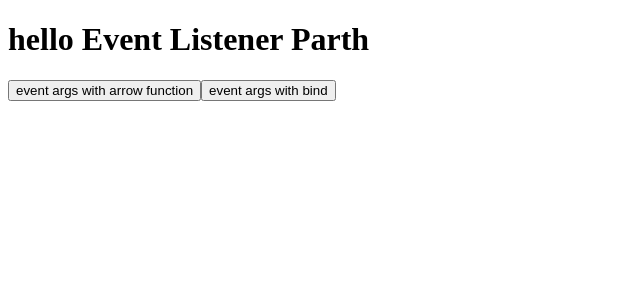
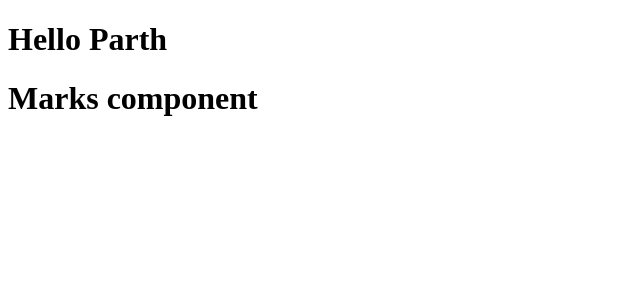
Before and after one commit to ParthPatel133/react-practise-01, a React (Create React App) app: page / in a window 1280 px wide. Shown: the top 300 px of the page, without its empty margins (0-640 px from the left). Built offline with nearby package versions, Linux system fonts and the light colour scheme.

Commit message:
mounting component

```diff
--- a/src/App.js
+++ b/src/App.js
@@ -1,33 +1,34 @@
 import React, { Component } from 'react'
+import Student from './Student'
 
-//class component
-class Student extends Component{
-
-  //state without Constructor
-  state  = {
-    id: 1,
-    name: 'Parth'
-  };
-
-  //arrow function Event Handler
-  handleClick = (id, e) => {
-    console.log(id);
-    console.log(e);
+export default class App extends Component {
+  constructor(props){
+    super(props);
+    console.log('App constructor called');
+    console.log(props);
+    this.state = {
+      roll: '133'
+    }
   }
 
+  static getDerivedStateFromProps(props, state){
+    console.log('App - get derived state from props');
+    console.log(props, state);
+    return null
+    //must return null or object
+  }
 
-  render(){
+  componentDidMount(){
+    //get data from server and set tha data to State
+    console.log('app - componendidmount Mounted')
+  }
+
+  render() {
+    console.log('app rendered');
     return (
       <div>
-        <h1>hello Event Listener {this.state.name}</h1>
-        <button onClick={(e) => {this.handleClick(this.state.id, e)}}> event args with arrow function</button>
-        <button onClick={this.handleClick.bind(this, this.state.id)}> event args with bind</button>
+      <Student name='Parth' />
       </div>
     )
   }
 }
-
-
-
-
-export default Student;
--- /dev/null
+++ b/src/Marks.js
@@ -0,0 +1,12 @@
+import React, { Component } from 'react'
+
+export default class Marks extends Component {
+    render() {
+        console.log('marks rendered')
+        return (
+            <div>
+                <h1>Marks component</h1>
+            </div>
+        )
+    }
+}
--- /dev/null
+++ b/src/Student.js
@@ -0,0 +1,15 @@
+import React, { Component } from 'react'
+import Marks from './Marks';
+
+export default class Student extends Component {
+    render() {
+        console.log('student rendered')
+        return (
+            <div>
+                <h1>Hello {this.props.name}</h1>
+                <Marks />
+            </div>
+        )
+
+    }
+}
```
Also changed, not shown: src/index.js (+3 -5 lines), 1 other file (tests, documents, lock files or other folders).
